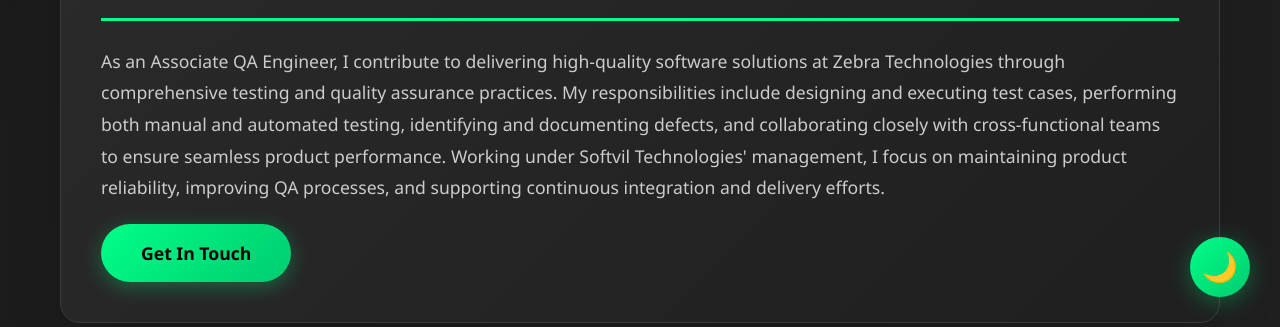
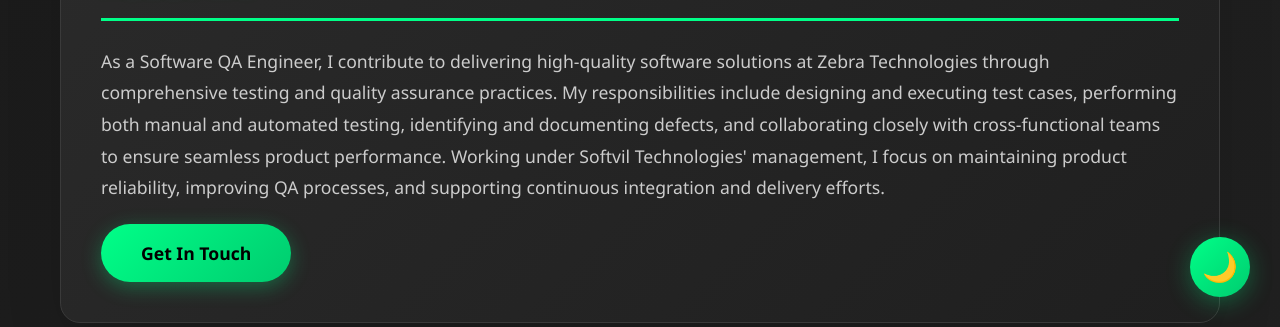
Before and after one commit to RuwanWeerasinghe97/ruwan-weerasinghe.github.io, a plain HTML site: page index.html in a window 1280 px wide. Shown: the part 473-800 px from the top of the page. Drawn offline with Linux system fonts and the light colour scheme.

Commit message:
Update index.html

```diff
--- a/index.html
+++ b/index.html
@@ -431,7 +431,7 @@
         <section class="section" id="about">
             <h2>About Me</h2>
             <p class="about-text">
-                As an Associate QA Engineer, I contribute to delivering high-quality software solutions at Zebra Technologies through comprehensive testing and quality assurance practices. My responsibilities include designing and executing test cases, performing both manual and automated testing, identifying and documenting defects, and collaborating closely with cross-functional teams to ensure seamless product performance. Working under Softvil Technologies' management, I focus on maintaining product reliability, improving QA processes, and supporting continuous integration and delivery efforts.
+                As a Software QA Engineer, I contribute to delivering high-quality software solutions at Zebra Technologies through comprehensive testing and quality assurance practices. My responsibilities include designing and executing test cases, performing both manual and automated testing, identifying and documenting defects, and collaborating closely with cross-functional teams to ensure seamless product performance. Working under Softvil Technologies' management, I focus on maintaining product reliability, improving QA processes, and supporting continuous integration and delivery efforts.
             </p>
             <a href="https://www.linkedin.com/in/ruwan-weerasinghe-8941bb215/" class="cta-button">Get In Touch</a>
         </section>
```
